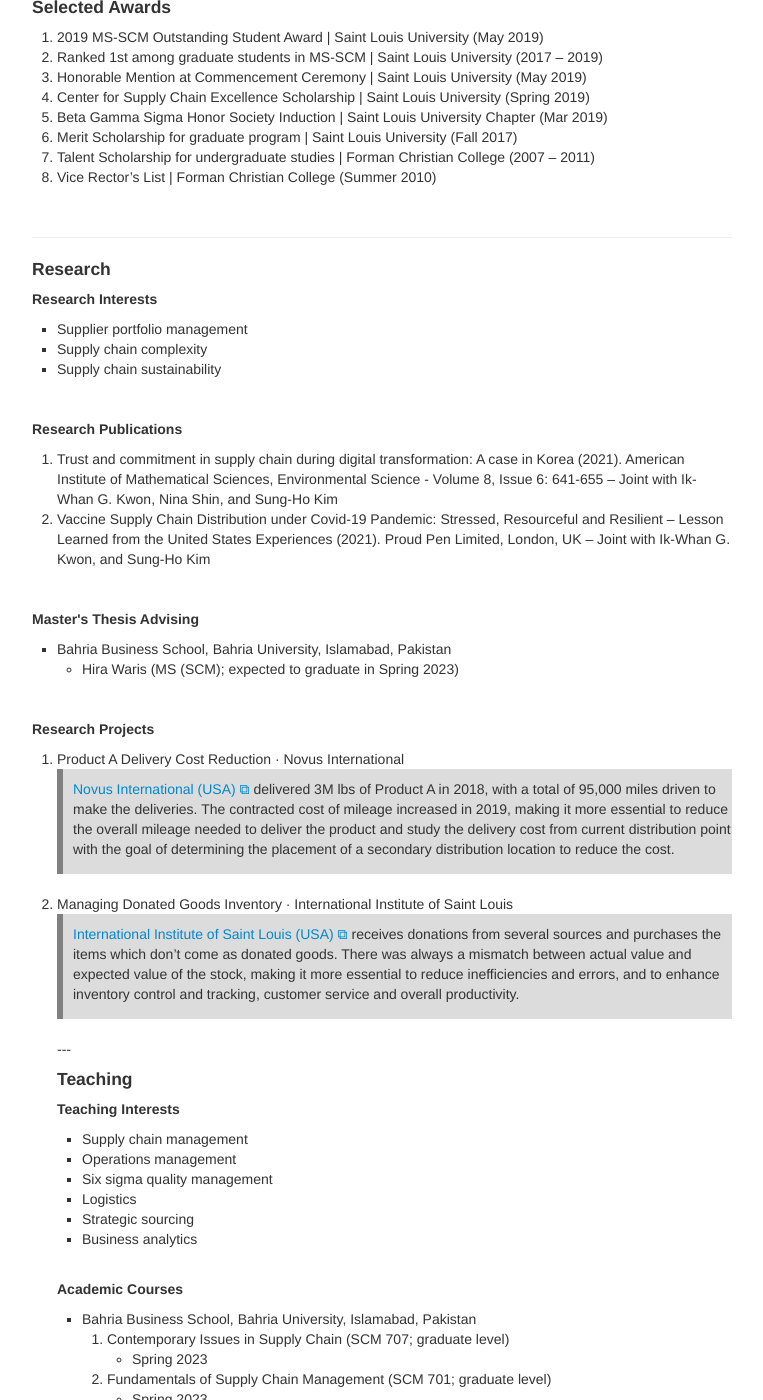
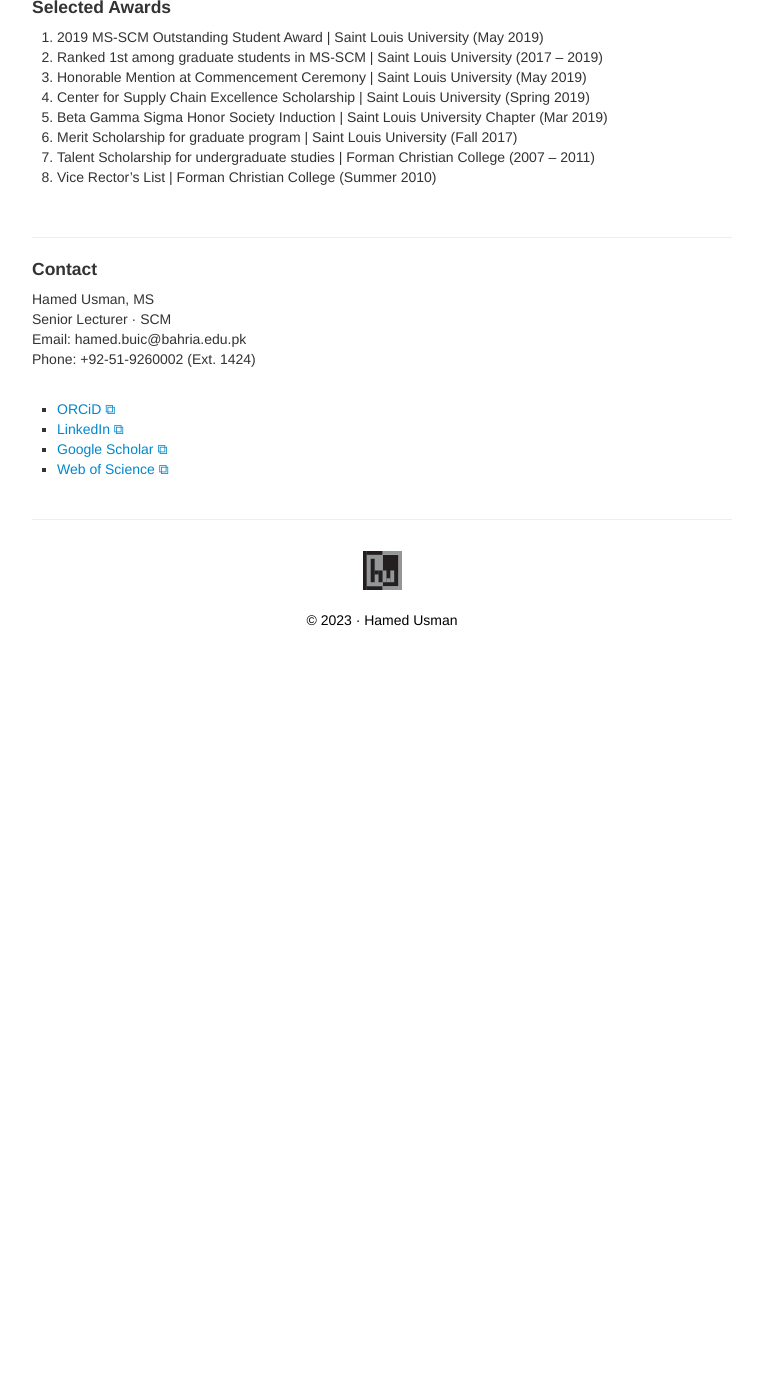
Before and after one commit to hamedusman/hamedusman.github.io, a Jekyll site: the page built from index.md, in a window 1280 px wide and 1400 px high, scrolled down 424 px. Shown: the whole window, without its empty margins (258-1021 px from the left). Built offline with Jekyll 4.4.1, drawn with Linux system fonts in a browser that asks for light colours; after the commit the page ends 1054 px from its top, so only the background shows below that; some of the changed text lies outside the part shown.

Commit message:
Update index.md

```diff
--- a/index.md
+++ b/index.md
@@ -36,81 +36,6 @@ keywords: hanedusman, hamed usman, hamed, usman, operations management, supply c
 
 ---
 
-<h4>Research</h4>
-<h5>Research Interests</h5>
-<ul>
-<li>Supplier portfolio management</li>
-<li>Supply chain complexity</li>
-<li>Supply chain sustainability</li>
-</ul>
-
-
-<br/>
-
-<h5>Research Publications</h5>
-<ol>
-  <li>Trust and commitment in supply chain during digital transformation: A case in Korea (2021). American Institute of Mathematical Sciences, Environmental Science - Volume 8, Issue 6: 641-655 – Joint with Ik-Whan G. Kwon, Nina Shin, and Sung-Ho Kim</li>
-  <li>Vaccine Supply Chain Distribution under Covid-19 Pandemic: Stressed, Resourceful and Resilient – Lesson Learned from the United States Experiences (2021). Proud Pen Limited, London, UK – Joint with Ik-Whan G. Kwon, and Sung-Ho Kim</li>
-</ol>
-
-
-<br/>
-
-<h5>Master's Thesis Advising</h5>
-<ul><li>Bahria Business School, Bahria University, Islamabad, Pakistan</li>
-<ul style="list-style-type:circle;">
-  <li>Hira Waris (MS (SCM); expected to graduate in Spring 2023)</li>
-</ul>
-</ul>
-
-<br/>
-
-<h5>Research Projects</h5>
-<ol>
-<li>Product A Delivery Cost Reduction · Novus International</li>
-<div class="summary"><p><a href="http://www.novusint.com" target="_blank" rel="noopener noreferrer">Novus International (USA) &#x29c9;</a> delivered 3M lbs of Product A in 2018, with a total of 95,000 miles driven to make the deliveries. The contracted cost of mileage increased in 2019, making it more essential to reduce the overall mileage needed to deliver the product and study the delivery cost from current distribution point with the goal of determining the placement of a secondary distribution location to reduce the cost.</p></div>
-<br/>
-<li>Managing Donated Goods Inventory · International Institute of Saint Louis</li>
-<div class="summary"><p><a href="https://www.iistl.org" target="_blank" rel="noopener noreferrer">International Institute of Saint Louis (USA) &#x29c9;</a> receives donations from several sources and purchases the items which don’t come as donated goods. There was always a mismatch between actual value and expected value of the stock, making it more essential to reduce inefficiencies and errors, and to enhance inventory control and tracking, customer service and overall productivity.</p></div>
-
-
-<br/>
-
----
-
-
-<h4>Teaching</h4>
-<h5>Teaching Interests</h5>
-<ul>
-<li>Supply chain management</li>
-<li>Operations management</li>
-<li>Six sigma quality management</li>
-<li>Logistics</li>
-<li>Strategic sourcing</li>
-<li>Business analytics</li>
-</ul>
-
-<br/>
-
-<h5>Academic Courses</h5>
-<ul><li>Bahria Business School, Bahria University, Islamabad, Pakistan</li>
-<ol>
-<li>Contemporary Issues in Supply Chain (SCM 707; graduate level)</li>
-    <ul style="list-style-type:circle;"><li>Spring 2023</li></ul>
-<li>Fundamentals of Supply Chain Management (SCM 701; graduate level)</li>
-    <ul style="list-style-type:circle;"><li>Spring 2023</li></ul>
-<li>Import and Export Management (SCM 320; undergraduate level)</li>
-    <ul style="list-style-type:circle;"><li>Spring 2023</li></ul>
-<li>Introduction to Supply Chain Management (SCM 101; undergraduate level)</li>
-    <ul style="list-style-type:circle;"><li>Spring 2023</li></ul>
-</ol>
-</ul>
-
-<br/>
-
----
-
-
 <h4>Contact</h4>
 Hamed Usman, MS <br/>
 Senior Lecturer · SCM <br/>
```
